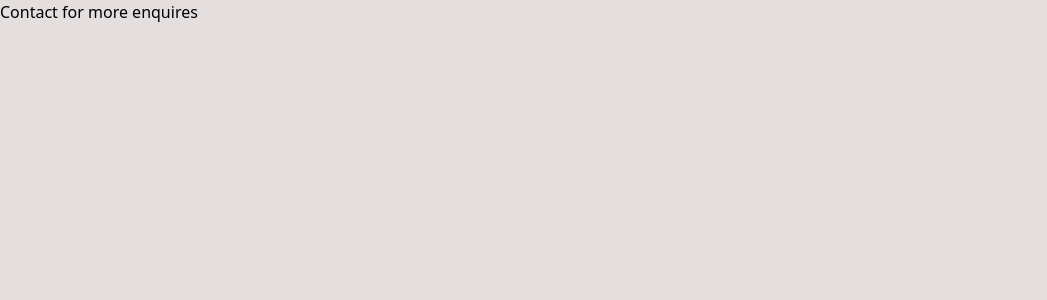
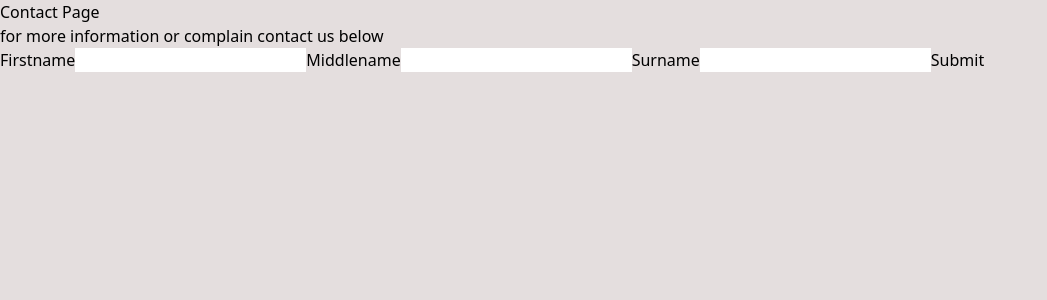
Before and after one commit to Preciousnnebuogor/Online--Store-, a Next.js app: page /contact in a window 1280 px wide. Shown: the top 300 px of the page, without its empty margins (0-1047 px from the left). Built offline with nearby package versions, Linux system fonts and the light colour scheme.

Commit message:
Contact page

```diff
--- a/src/pages/contact.tsx
+++ b/src/pages/contact.tsx
@@ -1,5 +1,23 @@
 export default function Contact () {
-    return <div>
-     <div>Contact for more enquires</div>
-    </div>
+    return <form>
+     <div>
+        <h2>Contact Page</h2>
+        <p>for more information or complain contact us below</p>
+        </div>
+        <label>Firstname</label>
+        <input />
+
+        <label>Middlename</label>
+        <input />
+
+        <label>Surname</label>
+        <input />
+
+        <button>Submit</button>
+
+
+
+
+     </form>
+
 }
```
